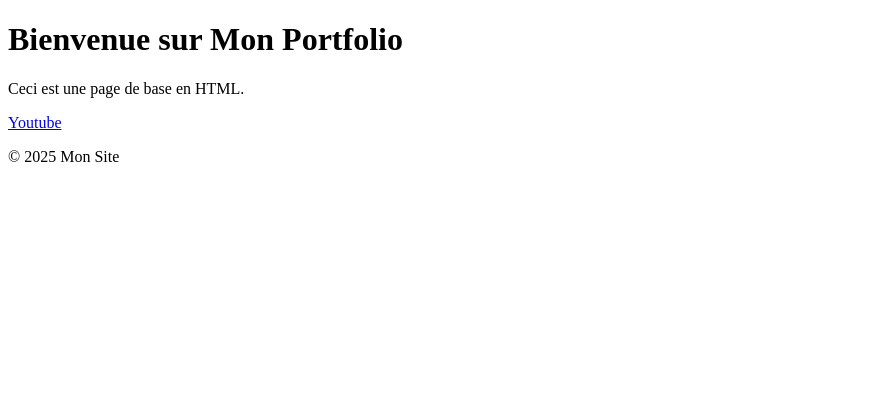
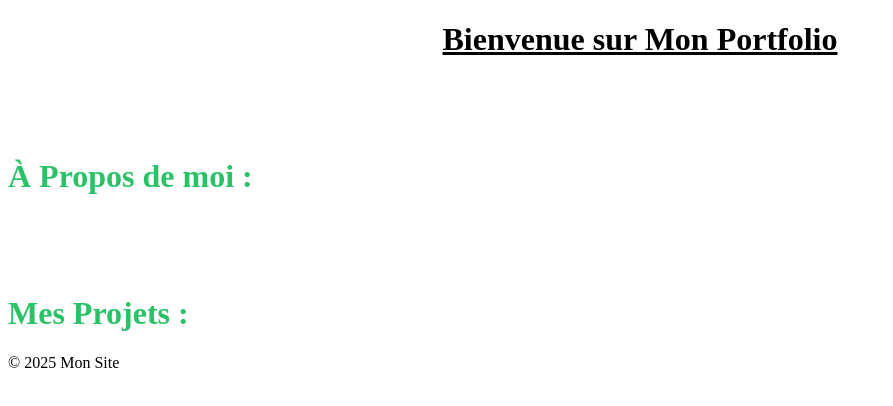
Before and after one commit to Maellou06/Mon-Portfolio, a plain HTML site: page index.html in a window 1280 px wide. Shown: the whole page, without its empty margins (0-893 px from the left). Drawn offline with Linux system fonts and the light colour scheme.

Commit message:
Modification index.html pour lier au style.css

```diff
--- a/index.html
+++ b/index.html
@@ -4,15 +4,17 @@
     <meta charset="UTF-8">
     <meta name="viewport" content="width=device-width, initial-scale=1.0">
     <title>Mon Portfolio</title>
+    <link href="style.css" rel="stylesheet">
 </head>
 <body>
     <!-- contenu de ma page -->
     <header>
-        <h1>Bienvenue sur Mon Portfolio</h1>
+        <h1 class="bienvenue">Bienvenue sur Mon Portfolio</h1>
     </header>
     <main>
-        <p>Ceci est une page de base en HTML.</p>
-        <a href="https://youtube.com"> Youtube </a>
+        <h1 class="a_propos">À Propos de moi :</h1>
+        <h1 class="mes_projets">Mes Projets :</h1>
+        <a href="">  </a>
     </main>
     <footer>
         <p>&copy; 2025 Mon Site</p>
```
